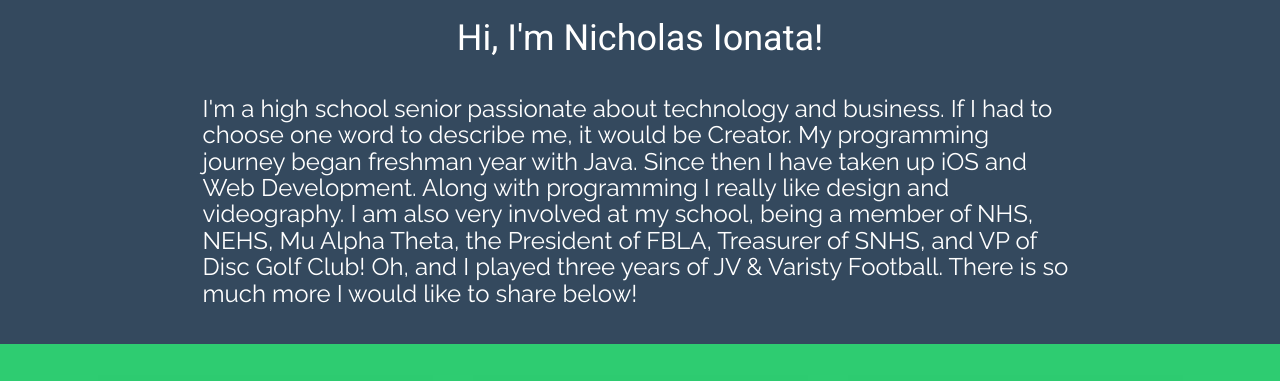
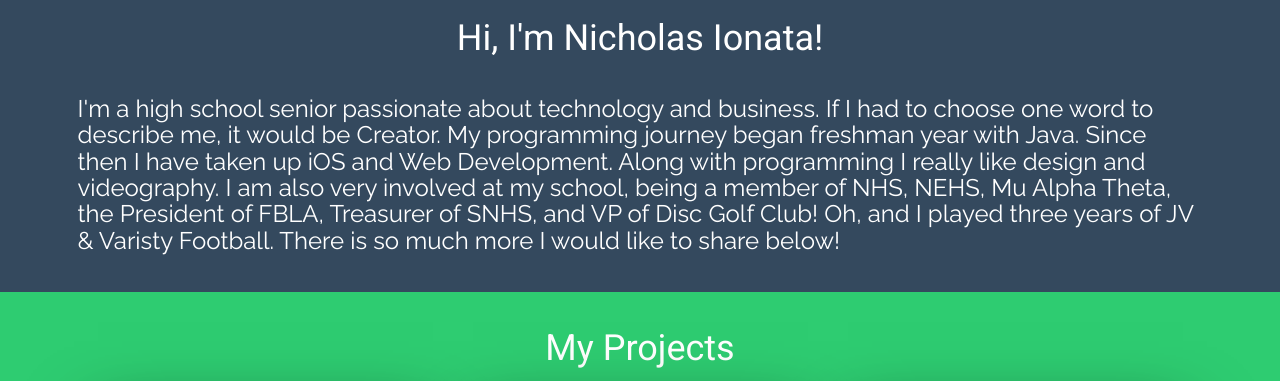
Before and after one commit to nionata/nionata.github.io, a PHP site: page / in a window 1280 px wide. Shown: the part 410-791 px from the top of the page. Run offline with PHP 8.4, Linux system fonts and the light colour scheme; some libraries are stand-ins or nearby versions.

Commit message:
Updated opening paragraph

```diff
--- a/css/style.css
+++ b/css/style.css
@@ -81,7 +81,7 @@ h3, h4 {
 }
 
 #paragraph {
-  width: 70%;
+  width: 90%;
   margin: 0 auto;
   color: #FFFFFF;
   text-align: left;
--- a/index.html
+++ b/index.html
@@ -40,7 +40,8 @@
         <div id="about">
             <h1>Hi, I'm Nicholas Ionata!</h1>
             <div id="paragraph">
-                <h3>I'm a high school senior passionate about technology and business. If I had to choose one word to describe me, it would be Creator. My programming journey began freshman year with Java. Since then I have taken up iOS and Web Development. Along with programming I really like design and videography. I am also very involved at my school, being a member of NHS, NEHS, Mu Alpha Theta, the President of FBLA, Treasurer of SNHS, and VP of Disc Golf Club! Oh, and I played three years of JV & Varisty Football. There is so much more I would like to share below!</h3> </div>
+                <h3>I'm a high school senior passionate about technology and business. If I had to choose one word to describe me, it would be Creator. My programming journey began freshman year with Java. Since then I have taken up iOS and Web Development. Along with programming I really like design and videography. I am also very involved at my school, being a member of NHS, NEHS, Mu Alpha Theta, the President of FBLA, Treasurer of SNHS, and VP of Disc Golf Club! Oh, and I played three years of JV & Varisty Football. There is so much more I would like to share below!</h3>
+            </div>
         </div>
     </div>
     <div class="container-fluid" id="projects">
```
